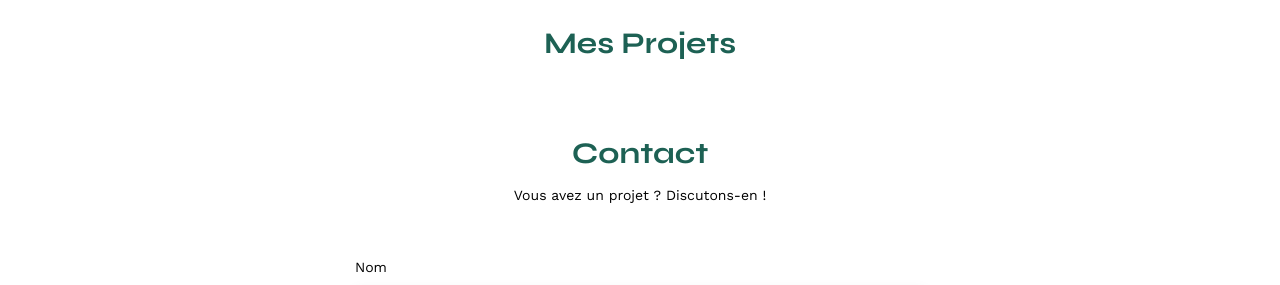
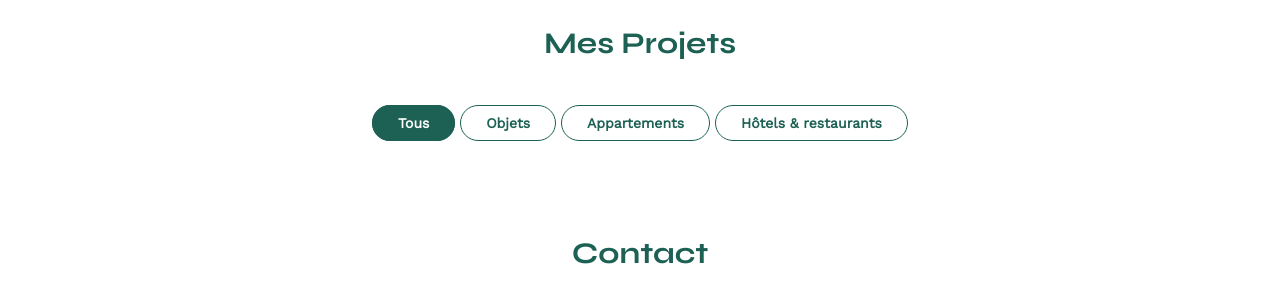
Before and after one commit to Mathilde0712/Sophie-Bluel, a plain HTML site: page FrontEnd/index.html in a window 1280 px wide. Shown: the part 507-792 px from the top of the page. Drawn offline with nearby package versions, Linux system fonts and the light colour scheme; no server answers.

Commit message:
ajout des boutons de filtres en html et css

```diff
--- a/FrontEnd/assets/style.css
+++ b/FrontEnd/assets/style.css
@@ -137,6 +137,36 @@ li:hover {
 	width: 100%;
 
 }
+
+.filter-container{
+	text-align: center;
+	margin: 58px 10px;
+
+}
+
+input[type="checkbox"]{
+	display: none;
+}
+
+input[type="checkbox"]:checked + label{
+	background-color: #1D6154;
+	color :white;
+}
+
+label {
+	border:1px solid #1D6154;
+	border-radius : 20px;
+	padding : 9px 25px;
+	margin-top: 50px;
+	color : #1D6154;
+	font-weight: 700;
+
+
+
+
+
+}
+
 #contact {
 	width: 50%;
 margin: auto;
--- a/FrontEnd/index.html
+++ b/FrontEnd/index.html
@@ -37,8 +37,17 @@
 	</section>
 	<section id="portfolio">
 		<h2>Mes Projets</h2>
+<div class="filter-container">
+	<input type="checkbox" id="tous" checked>
+	<label for="tous">Tous</label>
+	<input type="checkbox" id="objets" >
+	<label for="objets">Objets</label>
+	<input type="checkbox" id="appartements" >
+	<label for="appartements">Appartements</label>
+	<input type="checkbox" id="hotels" >
+	<label for="hotels">Hôtels & restaurants</label>
+</div>
 		<div class="gallery">
-
 		</div>
 	</section>
 	<section id="contact">
```
